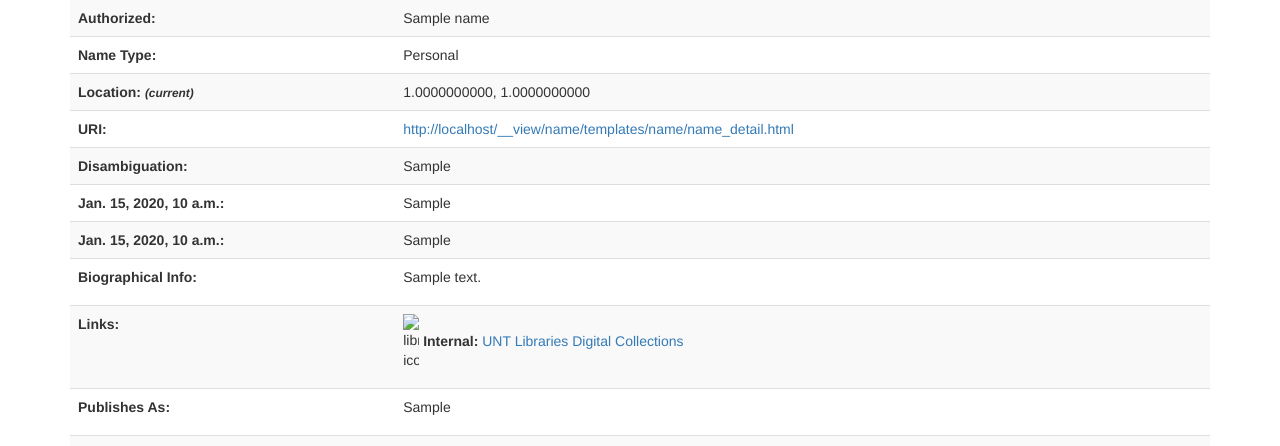
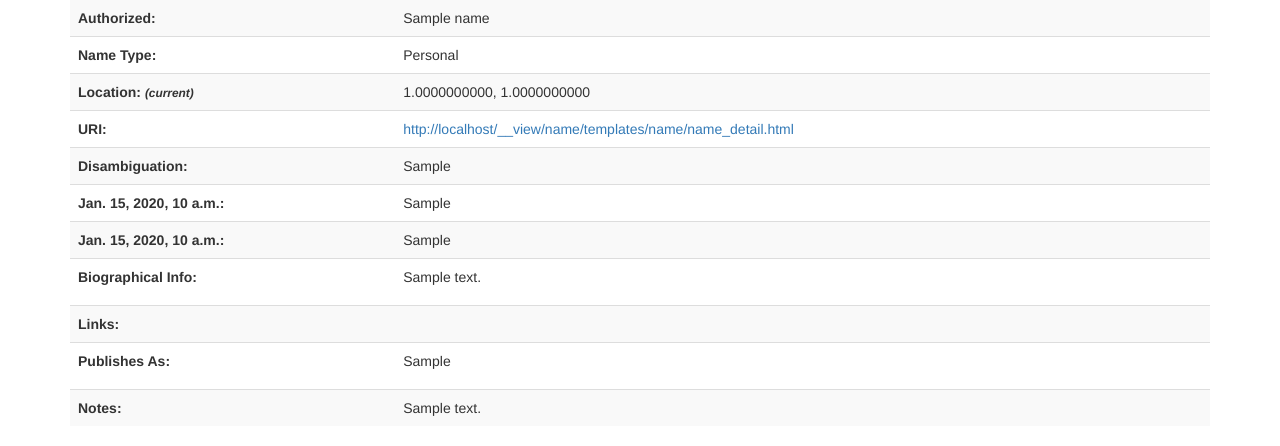
Before and after one commit to unt-libraries/django-name, a Django app: template name/templates/name/name_detail.html in a window 1280 px wide. Shown: the part 216-662 px from the top of the page. Run offline with Django 3.2, Linux system fonts and the light colour scheme; tables that the repository leaves empty hold one stand-in row (values such as "Sample post"); the template is opened without the code that fills it: values that come from a table or form of the project are taken from there, most other values are stand-ins (such as "Sample title", 1, 10 or a date in 2020); some libraries are stand-ins or nearby versions.

Commit message:
Remove hardcoded link to the Digital Library site.

```diff
--- a/name/templates/name/name_detail.html
+++ b/name/templates/name/name_detail.html
@@ -121,11 +121,6 @@
             <th>Links:</th>
             <td>
                 <ul class="list-unstyled">
-                    <li>
-                        <img alt="library-icon" src="{{ MEDIA_URL }}aubrey_public/images/brand-digital-library/favicon.ico" style="max-width: 16px"> <strong>Internal: </strong>
-                        <a href="{{ BASE_URL }}/search/?q=&quot;{{ requested_user.name|urlencode }}&quot;&amp;t=metadata">UNT Libraries Digital Collections</a>
-                    </li>
-
                     {% if ordered_link_set %}
                         {% for link in ordered_link_set.all %}
                             {% if requested_user.is_active and link.visible %}
```
